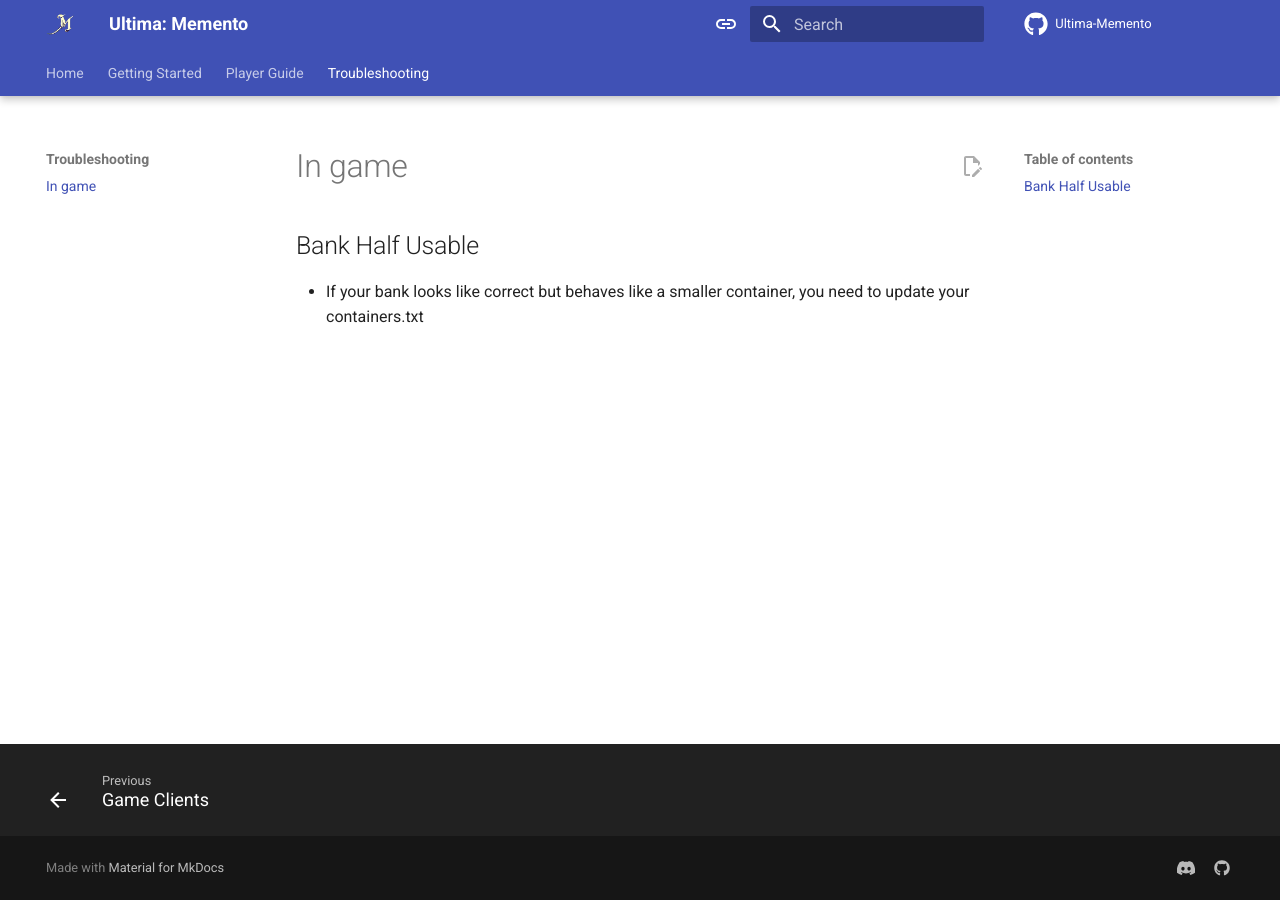
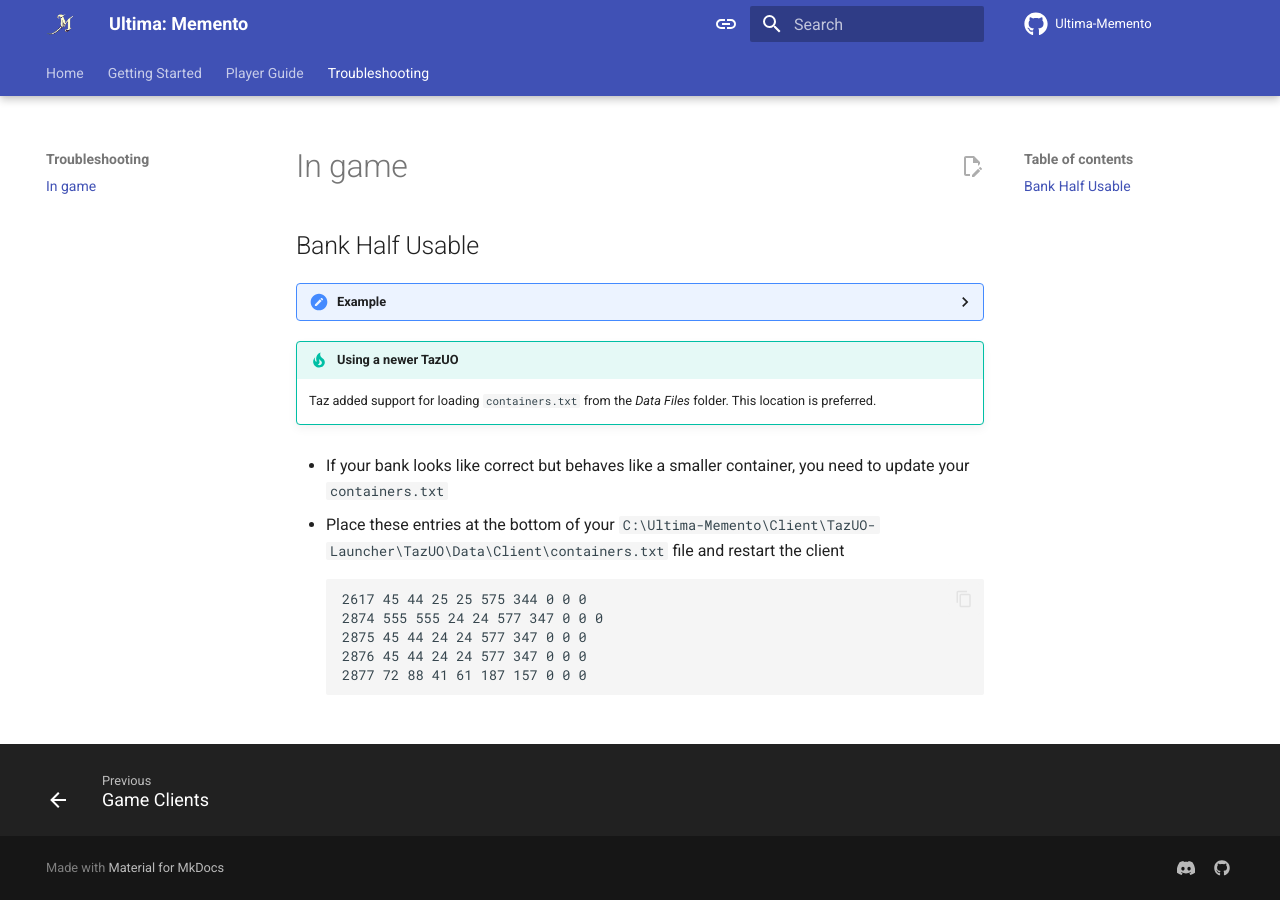
Before and after one commit to Jascen/Memento-Site, an MkDocs documentation site: the page built from docs/issues/in-game.md, in a window 1280 px wide. Built offline with MkDocs 1.6.1 and Material for MkDocs 9.7.7, drawn with Linux system fonts in a browser that asks for light colours; comment, search, counter and statistics services are not loaded.

Commit message:
- Update the containers.txt troubleshooting info

````diff
--- a/docs/issues/in-game.md
+++ b/docs/issues/in-game.md
@@ -1,2 +1,17 @@
 ## Bank Half Usable
-- If your bank looks like correct but behaves like a smaller container, you need to update your containers.txt
+??? "Example"
+	![Only part of the container is used](../assets/gifs/bug-containers-txt.gif)
+
+!!! tip "Using a newer TazUO"
+	Taz added support for loading `containers.txt` from the *Data Files* folder. This location is preferred.
+
+- If your bank looks like correct but behaves like a smaller container, you need to update your `containers.txt`
+
+- Place these entries at the bottom of your `C:\Ultima-Memento\Client\TazUO-Launcher\TazUO\Data\Client\containers.txt` file and restart the client
+```
+2617 45 44 25 25 575 344 0 0 0
+2874 555 555 24 24 577 347 0 0 0
+2875 45 44 24 24 577 347 0 0 0
+2876 45 44 24 24 577 347 0 0 0
+2877 72 88 41 61 187 157 0 0 0
+```
--- a/mkdocs.yml
+++ b/mkdocs.yml
@@ -73,6 +73,7 @@ markdown_extensions:
   - pymdownx.inlinehilite
   - pymdownx.snippets
   - pymdownx.superfences
+  - pymdownx.details
 
 not_in_nav: |
   /setup/online-server-info.md
````
Also changed, not shown: docs/assets/gifs/bug-containers-txt.gif (added).
